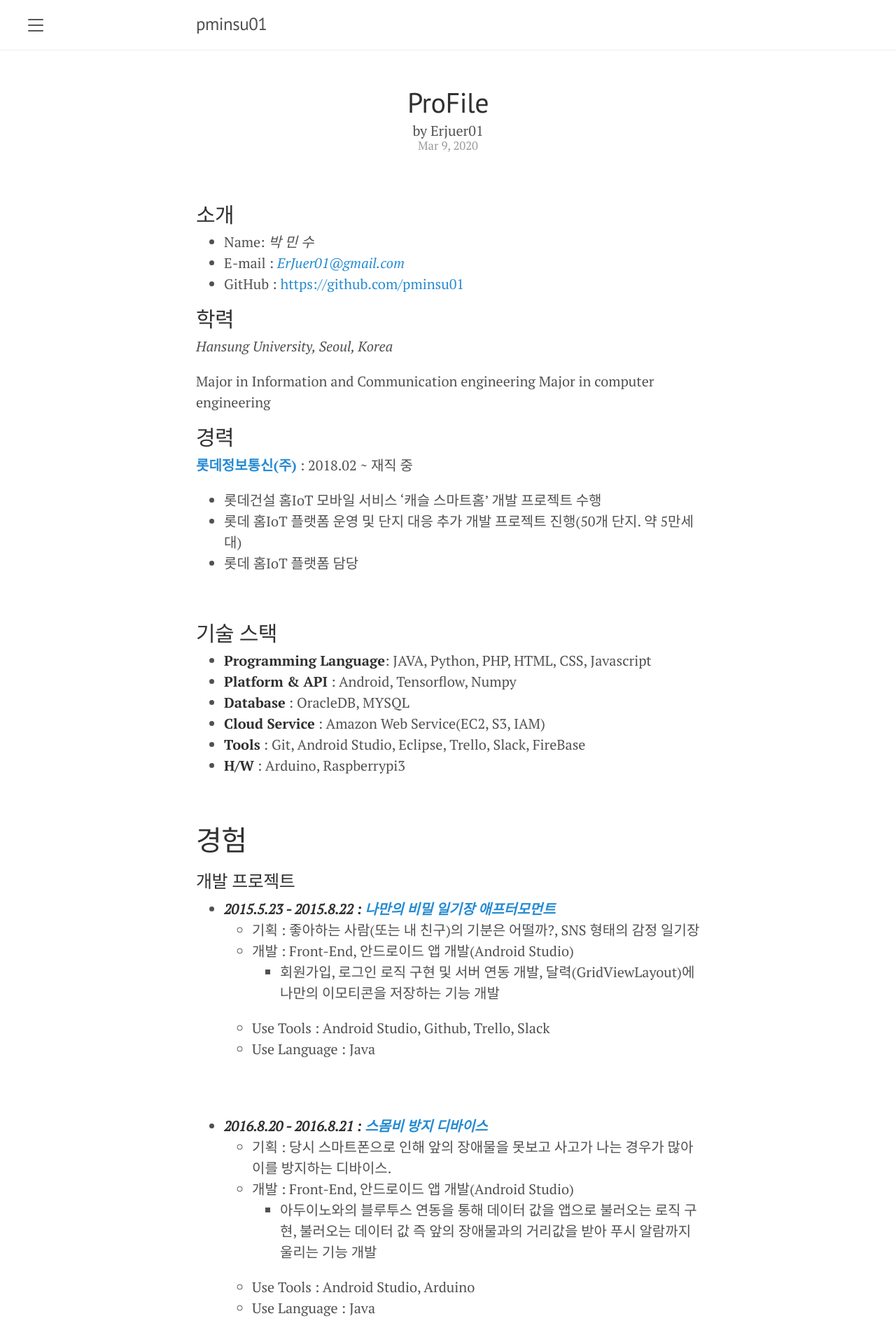
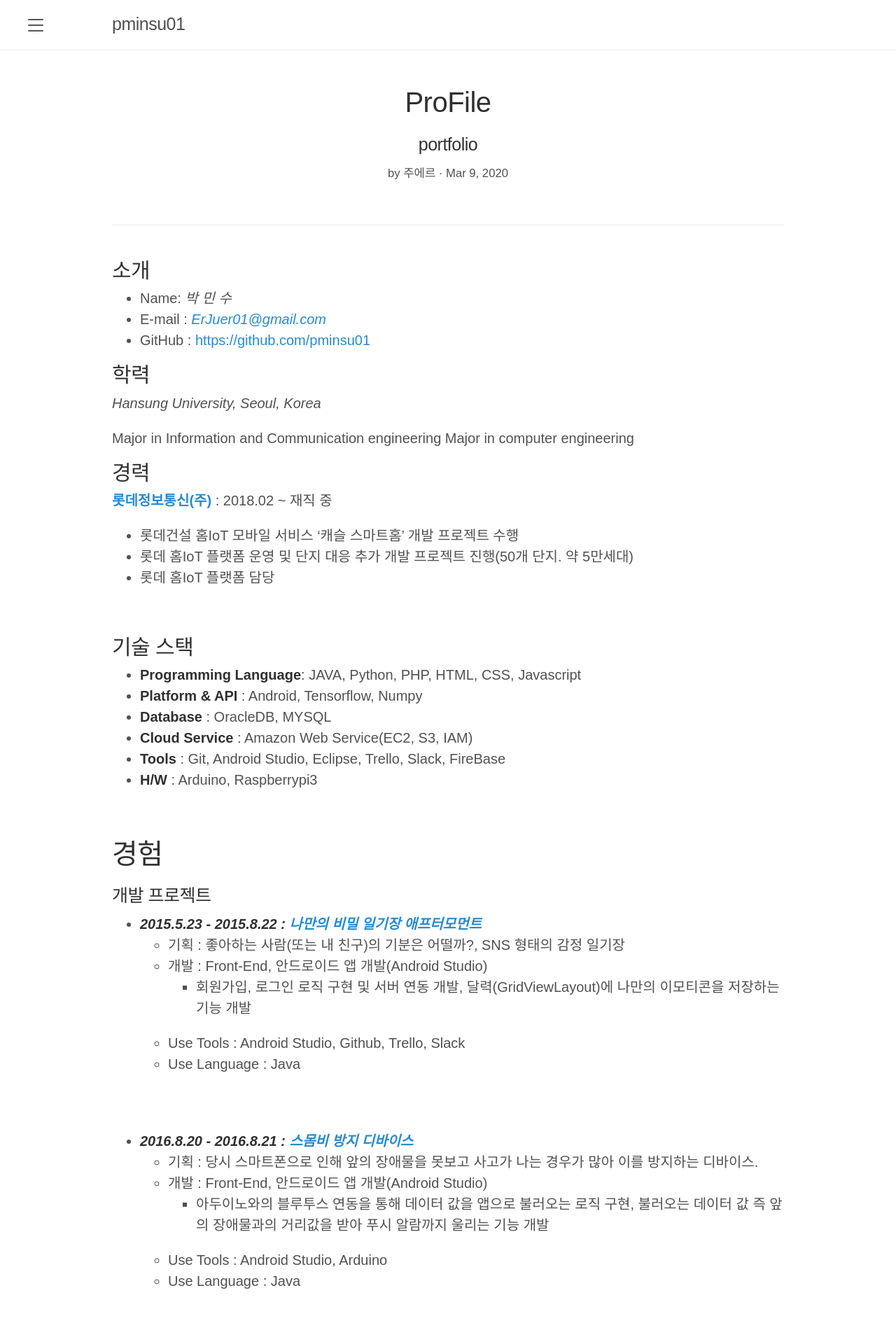
Before and after one commit to pminsu01/pminsu01.github.io, a Jekyll site: the page built from _posts/about/2020-03-09-About.md, in a window 1280 px wide. Shown: the top 1920 px of the page at 70% size. Built offline with Jekyll 4.4.1, drawn with Linux system fonts in a browser that asks for light colours.

Commit message:
post html 수정

```diff
--- a/_layouts/page.html
+++ b/_layouts/page.html
@@ -4,7 +4,6 @@ layout: default
 <article class="post">  <!-- view after Category click -->
 
   <header class="post-header">
-
       <h1 class="post-title">{{ page.title }}</h1>
   </header>
 
--- a/_layouts/post.html
+++ b/_layouts/post.html
@@ -1,20 +1,25 @@
 ---
 layout: default
 ---
-<div class="main-post">  <!-- main post view-->
+ <!-- main post view-->
 
+<div class="post-layout-title">
 <center>
 	<h1 class="post-title">
-	{{ page.title }}
+		{{ page.title }}
 	</h1>
 
-	by Erjuer01 <br/>
-	<time class="post-date" datetime="{{ page.date | date_to_xmlschema }}"><small>{{ page.date | date: "%b %-d, %Y" }}</small></time>
+	<h3 class="post-subtitle">
+		{{page.subtitle}}
+	</h3>
+
+	 <small>by 주에르 &middot; {{ page.date | date: "%b %-d, %Y" }}</small>
 </center>
+</div>
 
+<div class="main-post">
 <br />
 		{{ content }}
-
 </div>
 
 <!--
--- a/_posts/about/2020-03-09-About.md
+++ b/_posts/about/2020-03-09-About.md
@@ -6,6 +6,8 @@ category: About
 published: true
 
 layout: post
+
+subtitle : portfolio
 
 ---
 
--- a/index.html
+++ b/index.html
@@ -7,7 +7,7 @@ layout: default
   <div class="post-list">
 
     {% for category in site.categories %}
-      <br/>
+      <br/> <!--여기 첫번째는 br 태그 빼는 로직 추가 할것 -->
         {% assign c = category | first %}
         {% assign posts = category | last %}
 
--- a/public/css/lanyon.css
+++ b/public/css/lanyon.css
@@ -41,11 +41,12 @@ body {
 }
 
 html {
-  font-family: "PT Serif", Georgia, "Times New Roman", serif;
+  font-family: "Noto Sans Light","Malgun Gothic",sans-serif;
+  /*font-family: "PT Serif", Georgia, "Times New Roman", serif;*/
 }
 
 h1, h2, h3, h4, h5, h6 {
-  font-family: "PT Sans", Helvetica, Arial, sans-serif;
+  font-family: "Noto Sans Light","Malgun Gothic",sans-serif;
   font-weight: 400;
   color: #313131;
   letter-spacing: -.025rem;
@@ -74,7 +75,7 @@ h1, h2, h3, h4, h5, h6 {
  */
 
 .container {
-  max-width: 28rem;
+  max-width: 50rem;
 }
 @media (min-width: 38em) {
   .container {
@@ -83,7 +84,7 @@ h1, h2, h3, h4, h5, h6 {
 }
 @media (min-width: 56em) {
   .container {
-    max-width: 38rem;
+    max-width: 50rem;
   }
 }
 
@@ -149,7 +150,7 @@ h1, h2, h3, h4, h5, h6 {
   width: 14rem;
   visibility: hidden;
   overflow-y: auto;
-  font-family: "PT Sans", Helvetica, Arial, sans-serif;
+  font-family: "Noto Sans Light","Malgun Gothic",sans-serif;
   font-size: .875rem; /* 15px */
   color: rgba(255,255,255,.6);
   background-color: #202020;
@@ -364,7 +365,7 @@ a.sidebar-nav-item:focus {
   overflow: hidden; /* clearfix */
   margin-left: -1rem;
   margin-right: -1rem;
-  font-family: "PT Sans", Helvetica, Arial, sans-serif;
+  font-family:"Noto Sans Light","Malgun Gothic",sans-serif;
   color: #ccc;
   text-align: center;
 }
--- a/public/css/poole.css
+++ b/public/css/poole.css
@@ -48,7 +48,8 @@ body {
 }
 
 html {
-  font-family: "Helvetica Neue", Helvetica, Arial, sans-serif;
+  font-family: "Noto Sans Light","Malgun Gothic",sans-serif;
+  /*font-family: "Helvetica Neue", Helvetica, Arial, sans-serif;*/
   font-size: 16px;
   line-height: 1.5;
 }
@@ -150,7 +151,8 @@ abbr[title] {
 /* Code */
 code,
 pre {
-  font-family: Menlo, Monaco, "Courier New", monospace;
+  font-family: "Noto Sans Light","Malgun Gothic",sans-serif;
+  /*font-family: Menlo, Monaco, "Courier New", monospace;*/
 }
 code {
   padding: .25em .5em;
@@ -180,6 +182,13 @@ pre code {
 }
 
 /* Pygments via Jekyll */
+.post-layout-title{
+  margin-bottom: 3rem;
+}
+
+.main-post{
+    border-top: 1px solid #eee;
+}
 .highlight {
   margin-bottom: 1rem;
   border-radius: 4px;
@@ -190,7 +199,9 @@ pre code {
 
 /* Gist via GitHub Pages */
 .gist .gist-file {
-  font-family: Menlo, Monaco, "Courier New", monospace !important;
+  /*
+  font-family: Menlo, Monaco, "Courier New", monospace !important;*/
+  font-family: "Noto Sans Light","Malgun Gothic",sans-serif;
 }
 .gist .markdown-body {
   padding: 15px;
@@ -389,7 +400,8 @@ tbody tr:nth-child(odd) th {
   overflow: hidden; /* clearfix */
   margin-left: -1rem;
   margin-right: -1rem;
-  font-family: "PT Sans", Helvetica, Arial, sans-serif;
+  font-family: "Noto Sans Light","Malgun Gothic",sans-serif;
+  /*font-family: "PT Sans", Helvetica, Arial, sans-serif;*/
   color: #ccc;
   text-align: center;
 }
```
